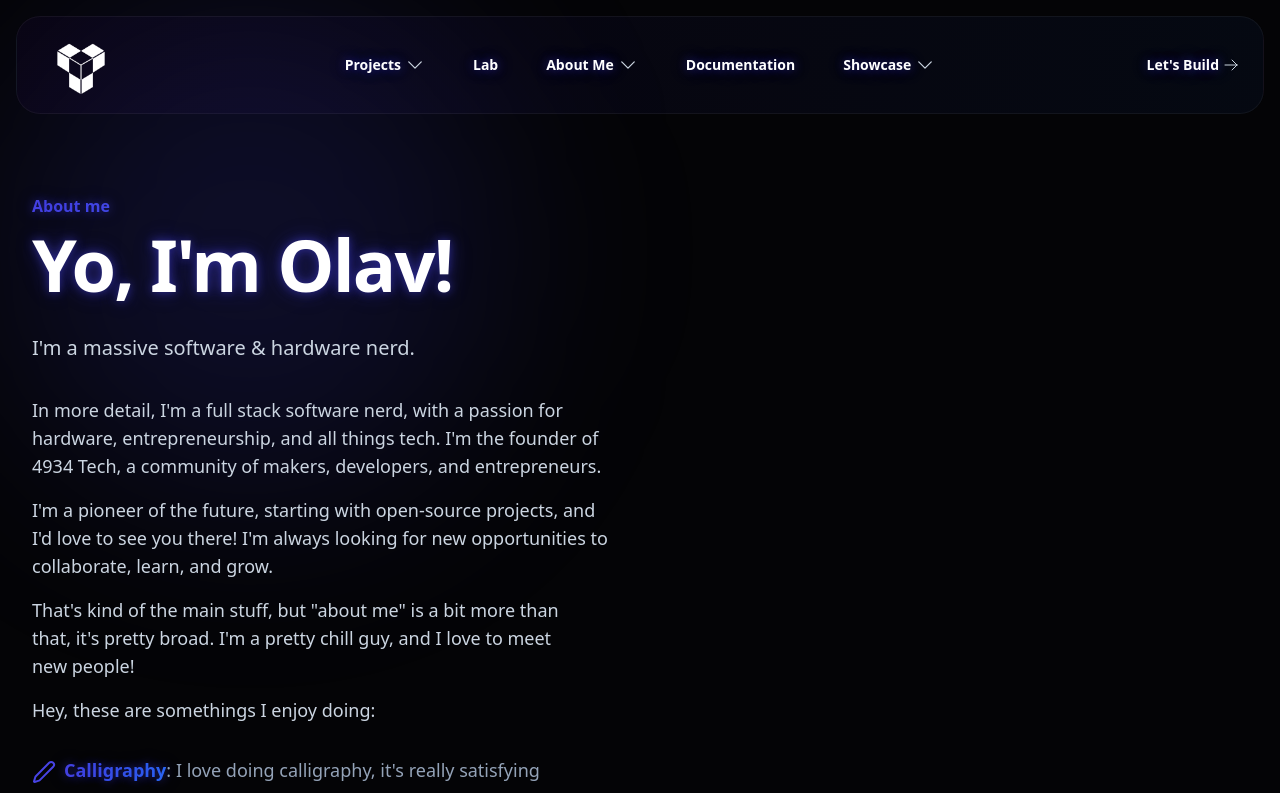
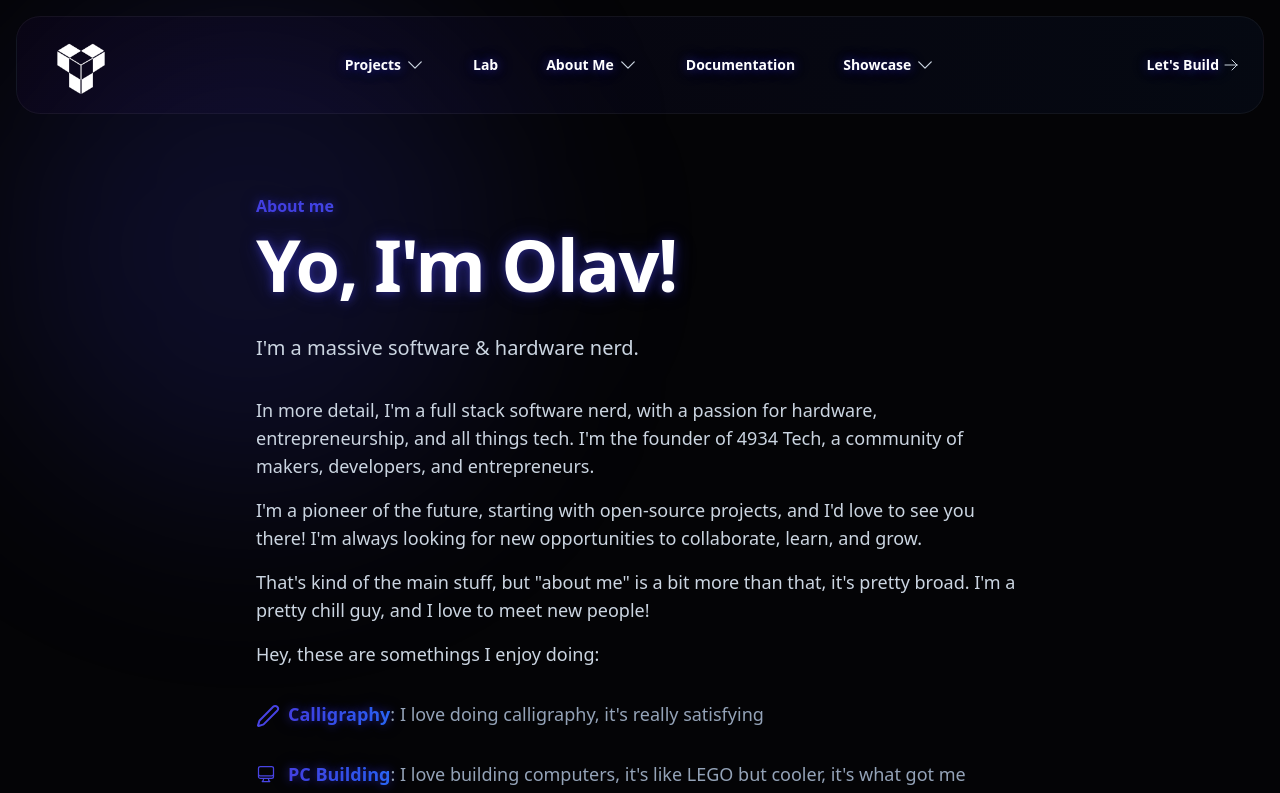
Before and after one commit to olavorw/olavorw.com, a Next.js app: page /aboutme in a window 1280 px wide. Shown: the top 793 px of the page. Built offline with nearby package versions, Linux system fonts and the light colour scheme; a web font is replaced by a local one.

Commit message:
Set UnifiedSection to be centered on the About Me page.
This update ensures the UnifiedSection component in the About Me page is centered by adding the `centered` prop. It improves the visual alignment and enhances the page's overall presentation.

```diff
--- a/src/app/aboutme/page.tsx
+++ b/src/app/aboutme/page.tsx
@@ -6,6 +6,7 @@ export default function AboutMe() {
   return (
     <>
       <UnifiedSection
+        centered={true}
         title={"Yo, I'm Olav!"}
         tagline={'About me'}
         description={"I'm a massive software & hardware nerd."}
```
